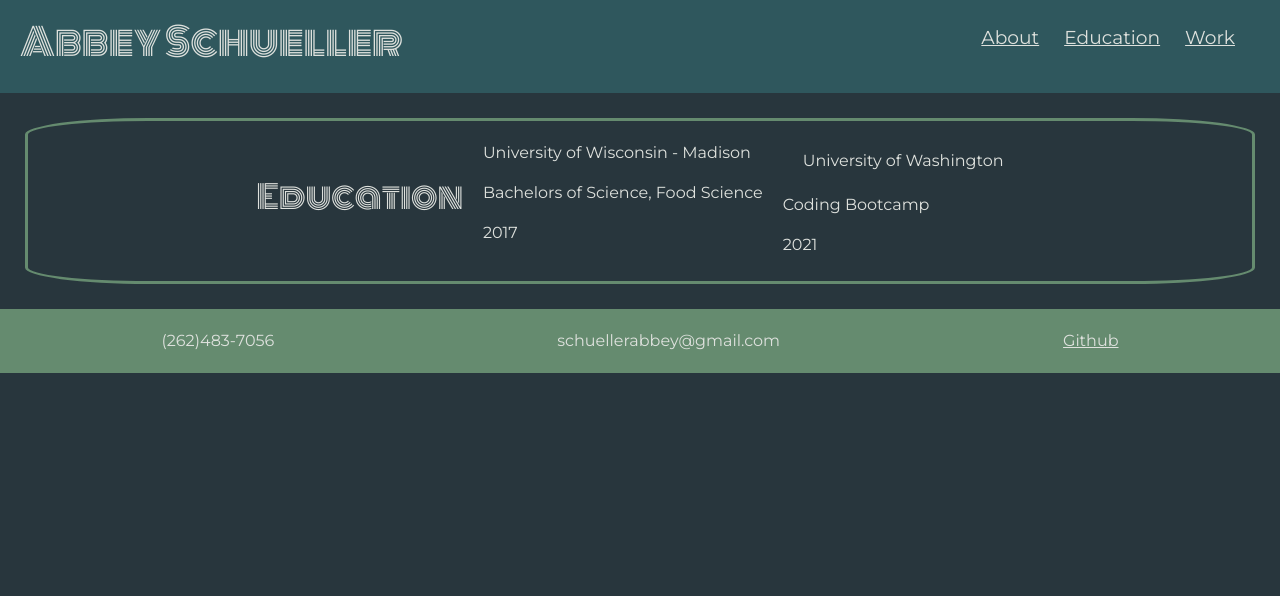
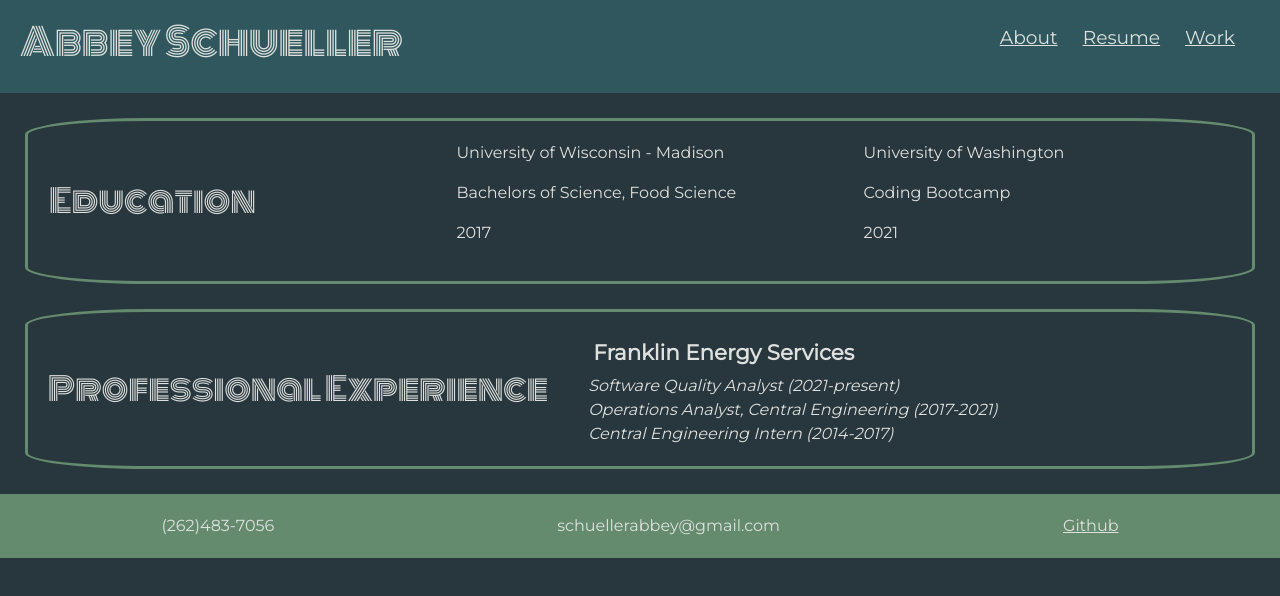
Before and after one commit to abbeyschu/ReactPortfolio, a React (Create React App) app in the folder portfolio/: page /education in a window 1280 px wide. Shown: the top 596 px of the page. Built offline with nearby package versions, Linux system fonts and the light colour scheme.

Commit message:
updated resume and project pages

```diff
--- a/portfolio/src/components/Navbar/index.js
+++ b/portfolio/src/components/Navbar/index.js
@@ -13,7 +13,7 @@ function Navbar() {
             <Link to="/" className={window.location.pathname === "/" || window.location.pathname === "/about" ? "nav-link active" : "nav-link"}>About</Link>
           </li>
           <li className="menu-item">
-            <Link to="/education" className={window.location.pathname === "/education" ? "nav-link active" : "nav-link"}>Education</Link>
+            <Link to="/education" className={window.location.pathname === "/education" ? "nav-link active" : "nav-link"}>Resume</Link>
           </li>
           <li className="menu-item">
             <Link to="/projects" className={window.location.pathname === "/projects" ? "nav-link active" : "nav-link"}>Work</Link>
--- a/portfolio/src/index.css
+++ b/portfolio/src/index.css
@@ -81,7 +81,8 @@ a:active {
 
 .projectSection{
   display: flex;
-  margin: 25px;
+  margin: 30px;
+  align-items: center;
 }
 
 .projectInfo{
@@ -89,8 +90,18 @@ a:active {
 }
 
 .projectPic{
-  max-height: 200px;
+  max-height: 300px;
   width: auto;
+}
+
+.projects h2{
+  margin: 25px;
+  font-size: 24pt;
+  text-align: center;
+}
+
+.description{
+  font-style: italic;
 }
 
 /* img {
@@ -113,12 +124,31 @@ a:active {
   align-items: center;
 }
 
-
 .school{
   margin: 20px;
+  width: 30%;
+}
+.professional{
+  margin: 25px;
+  display: flex;
+  border: solid;
+  border-color: var(--ColorGreen);
+  border-radius: 10%;
+  align-items: center;
 }
 
-/* .d-block{
-  max-height: 800px;
+.workInfo{
+  margin: 20px;
+  /* width: 30%; */
+}
 
-} */
+.company{
+  font-weight: bold;
+  font-size: 16pt;
+  margin: 5px;
+}
+
+.job{
+  font-style: italic;
+  margin: 0;
+}
--- a/portfolio/src/myinfo.js
+++ b/portfolio/src/myinfo.js
@@ -81,15 +81,6 @@ let myinfo = {
         "githubLink" : "https://github.com/abbeyschu/EmployeeDirectory",
         "deployed": "https://abbeyschu.github.io/EmployeeDirectory/",
         },
-        {
-        "id": "6",
-        "title": "title six",
-        "description": "description six",
-        "image": "/images/projectSix.png",
-        "alt": "screenshot",
-        "githubLink" : "githublink",
-        "deployed": "deployedlink",
-        },
     ],
 
 }
--- a/portfolio/src/pages/Education.js
+++ b/portfolio/src/pages/Education.js
@@ -3,19 +3,33 @@ import React from "react";
 
 function Education() {
   return (
+    <div>
     <section className="education">
-      <h2>Education</h2>
+      <h2 className="school">Education</h2>
       <div className="school">
       <p>University of Wisconsin - Madison</p>
       <p>Bachelors of Science, Food Science</p>
       <p>2017</p>
       </div>
-      <div>
-      <p className="school">University of Washington</p>
+      <div className="school">
+      <p>University of Washington</p>
       <p>Coding Bootcamp</p>
       <p>2021</p>
       </div>
     </section>
+
+    <section className="professional">
+      <h2 className="workInfo">Professional Experience</h2>
+      <div className="workInfo">
+        <p className="company">Franklin Energy Services</p>
+        <p className="job">Software Quality Analyst (2021-present)</p>
+        <p className="job">Operations Analyst, Central Engineering (2017-2021)</p>
+        <p className="job">Central Engineering Intern (2014-2017)</p>
+      </div>
+
+    </section>
+
+    </div>
   );
 }
 
--- a/portfolio/src/pages/Projects.js
+++ b/portfolio/src/pages/Projects.js
@@ -4,7 +4,7 @@ import myinfo from "../myinfo";
 
 function Projects() {
   return (
-    <div>
+    <div className="projects">
     <h2>Work</h2>
        {myinfo.portfolio.map((item)=>{
            return(
@@ -12,9 +12,9 @@ function Projects() {
                 <img key={item.alt} src={item.image} alt="" className="projectPic"/>
                 <div className="projectInfo">
                     <h3 key={item.title}>{item.title}</h3>
-                    <div key={item.description}>{item.description}</div>
-                    <a key={item.githubLink} href={item.githubLink}>Github Repository</a>
-                    <a key={item.deployed} href={item.deployed}>Deployed Link</a>
+                    <div className="description" key={item.description}>{item.description}</div>
+                    <div><a key={item.githubLink} href={item.githubLink}>Github Repository</a></div>
+                    <div><a key={item.deployed} href={item.deployed}>Deployed Link</a></div>
                 </div>
             </section>
            )
```
